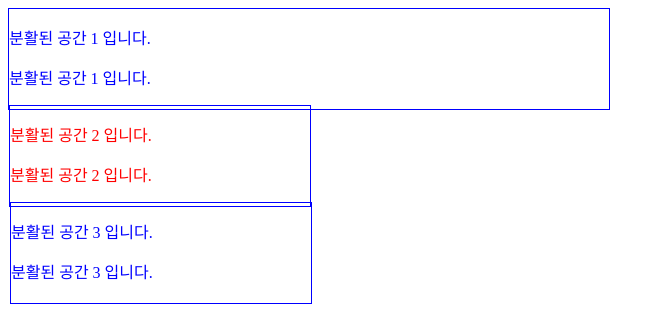
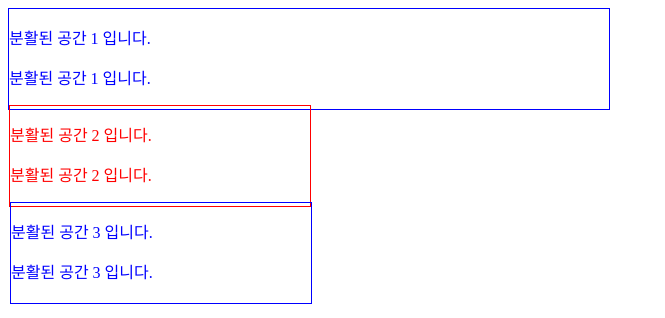
Before and after one commit to alswpghd10/alswpghd10.github.io, a plain HTML site: page advDiv.html in a window 1280 px wide. Shown: the whole page, without its empty margins (0-665 px from the left). Drawn offline with Linux system fonts and the light colour scheme.

Commit message:
Update advDiv.html

```diff
--- a/advDiv.html
+++ b/advDiv.html
@@ -4,7 +4,7 @@
 <meta name="viewport" content="width=device-width, initial-scale=1"/>
 <style>
 div#division1 {border:solid 1px blue; color:blue; height:100px; width:600px; float:left; }
-div#division2 {border:solid 1px blue; color:red; height:100px; width:300px; float:left; }
+div#division2 {border:solid 1px red; color:red; height:100px; width:300px; float:left; }
 div#division3 {border:solid 1px blue; color:blue; height:100px; width:300px; float:both; }
 </style>
 <title>div 학습</title>
```
